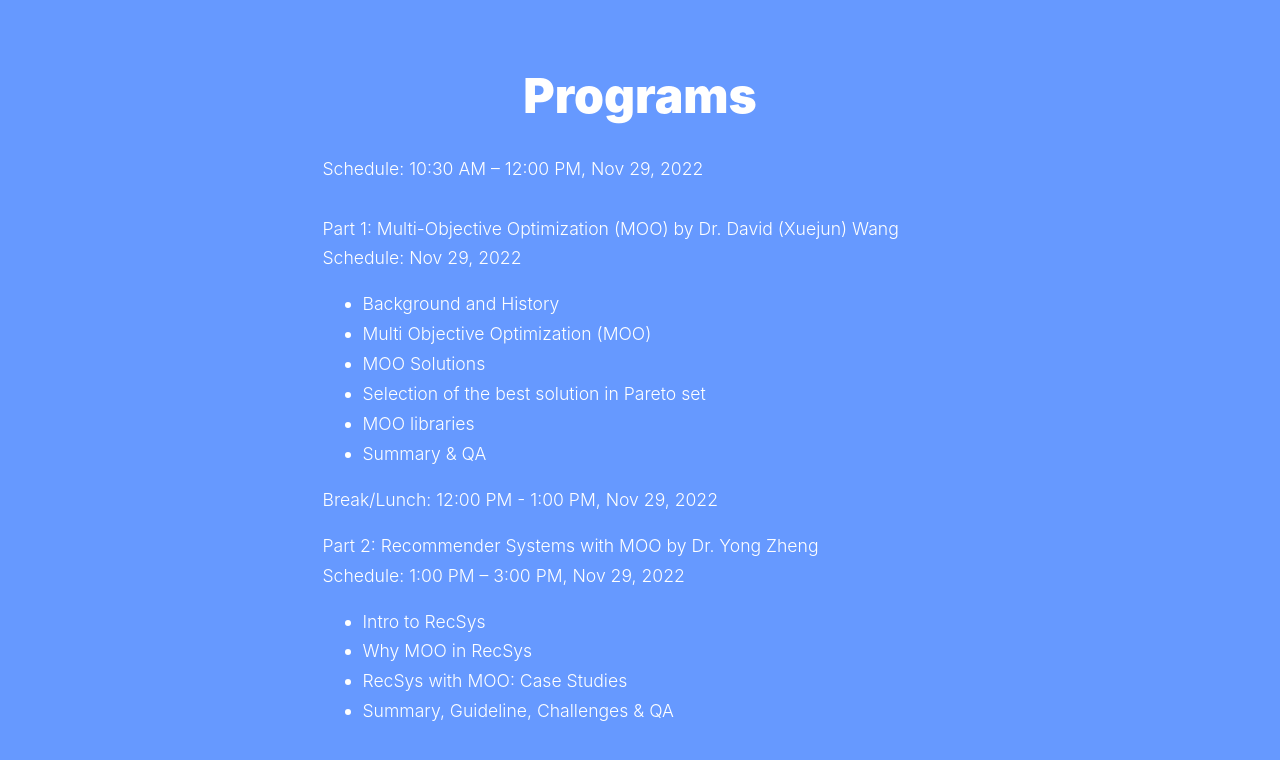
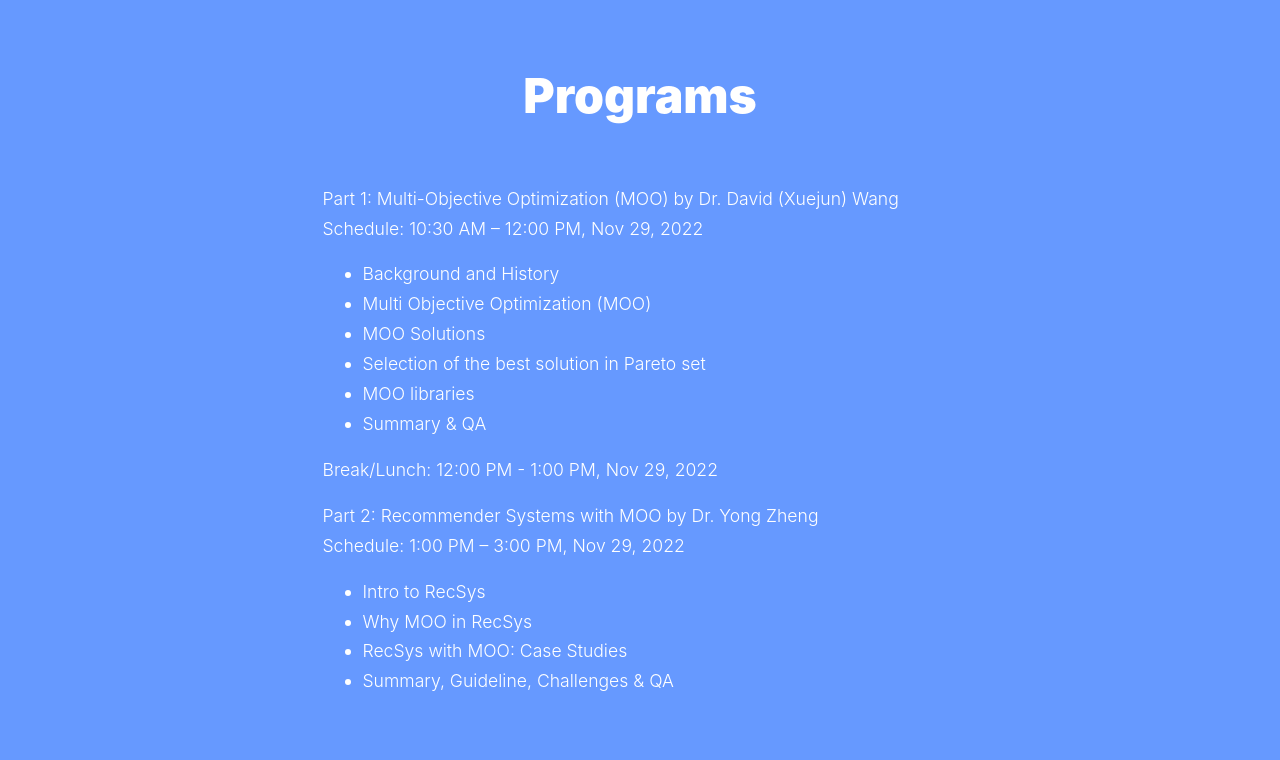
Before and after one commit to moorecsys/moorecsys.github.io, a plain HTML site: page ICDM2022/index.html in a window 1280 px wide. Shown: the part 1621-2381 px from the top of the page. Drawn offline with Linux system fonts and the light colour scheme; files whose address does not match are found by name; a web font is replaced by a local one.

Commit message:
Update index.html

```diff
--- a/ICDM2022/index.html
+++ b/ICDM2022/index.html
@@ -181,9 +181,9 @@
           <div class="col-lg-7 text-center aos-init aos-animate" data-aos="fade-up" data-aos-delay="">
             <h2 class="section-title">Programs</h2>
             <p align="left"><font color="white">
-			Schedule: 10:30 AM – 12:00 PM, Nov 29, 2022 <br/><br/>
+			<br/>
 			Part 1: Multi-Objective Optimization (MOO) by Dr. David (Xuejun) Wang<br/>
-			Schedule: Nov 29, 2022<br/>
+			Schedule: 10:30 AM – 12:00 PM, Nov 29, 2022 <br/>
 			<ul style="text-align: left;">
 				<li>Background and History</li>
 				<li>Multi Objective Optimization (MOO)</li>
```
